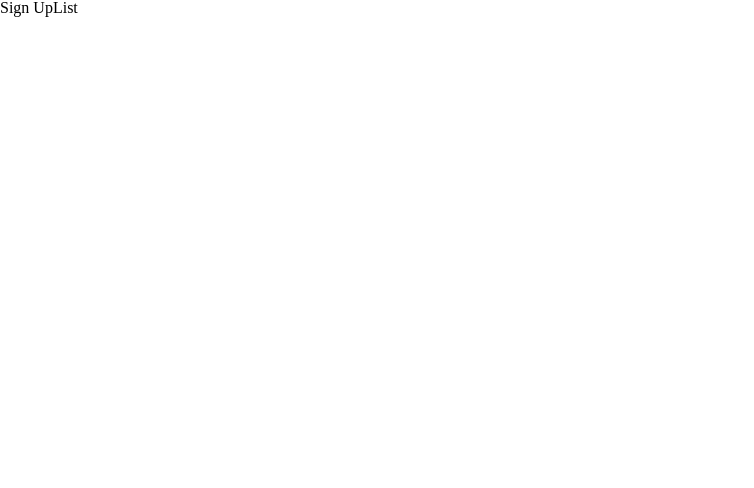
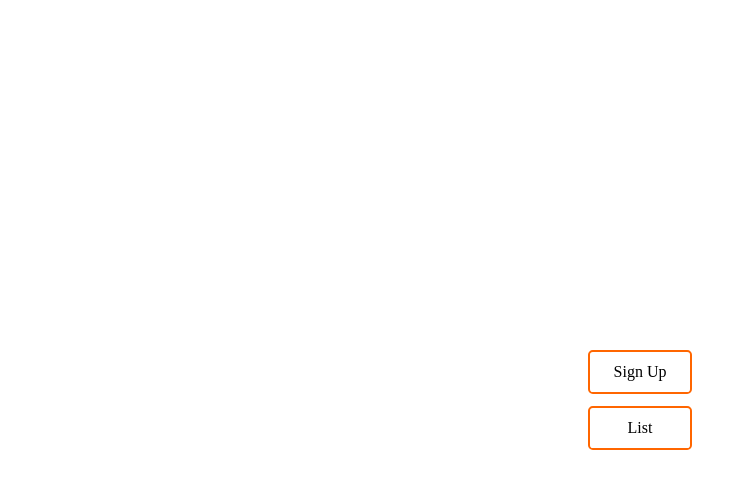
Before and after one commit to marshallku/JobKorea-test, a React (Vite) app: page / in a window 1280 px wide. Shown: the top 488 px of the page, without its empty margins (0-754 px from the left). Built offline with nearby package versions, Linux system fonts and the light colour scheme.

Commit message:
Update design of index page

```diff
--- a/src/index.css
+++ b/src/index.css
@@ -1,3 +1,7 @@
+:root {
+    --main: #f60;
+}
+
 a,
 article,
 aside,
@@ -125,3 +129,9 @@ em {
     scrollbar-width: thin;
     -webkit-tap-highlight-color: transparent;
 }
+
+html,
+body,
+#root {
+    min-height: 100vh;
+}
--- /dev/null
+++ b/src/pages/Home.css
@@ -0,0 +1,20 @@
+.home {
+    display: flex;
+    height: 100vh;
+    justify-content: center;
+    align-items: center;
+}
+
+.links {
+    display: flex;
+    flex-direction: column;
+    gap: 0.8rem;
+}
+
+.links__link {
+    padding: 0.5rem 1.5rem;
+    line-height: 1.5;
+    text-align: center;
+    border: 2px solid var(--main);
+    border-radius: 0.3rem;
+}
--- a/src/pages/Home.tsx
+++ b/src/pages/Home.tsx
@@ -1,13 +1,16 @@
+import { Link } from "react-router-dom";
+import "./Home.css";
+
 export default function Home() {
     return (
         <div className="home">
             <nav className="links">
-                <a className="links__link" href="/sign-up">
+                <Link className="links__link" to="/sign-up">
                     Sign Up
-                </a>
-                <a className="links__link" href="/list">
+                </Link>
+                <Link className="links__link" to="/list">
                     List
-                </a>
+                </Link>
             </nav>
         </div>
     );
```
